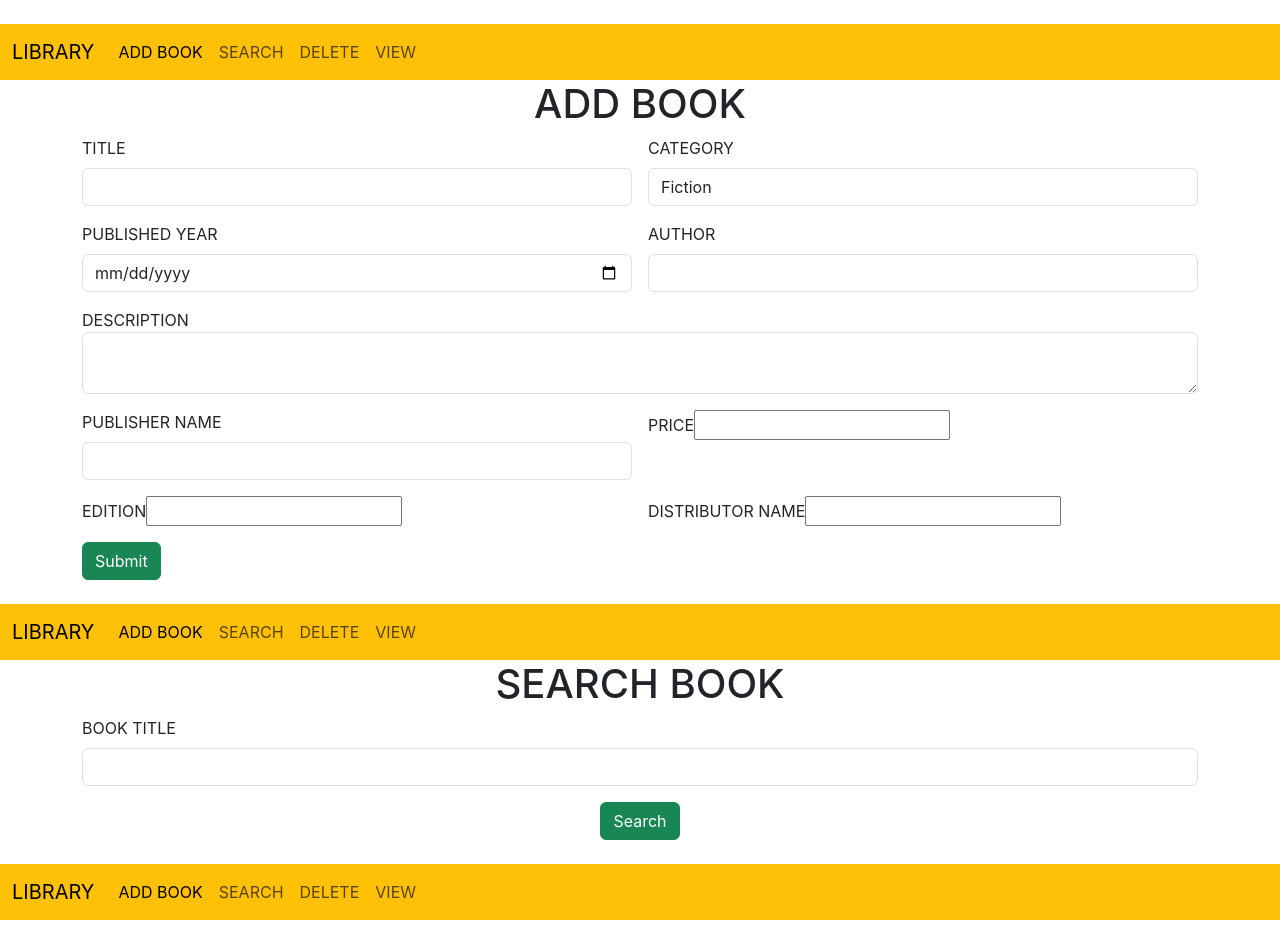
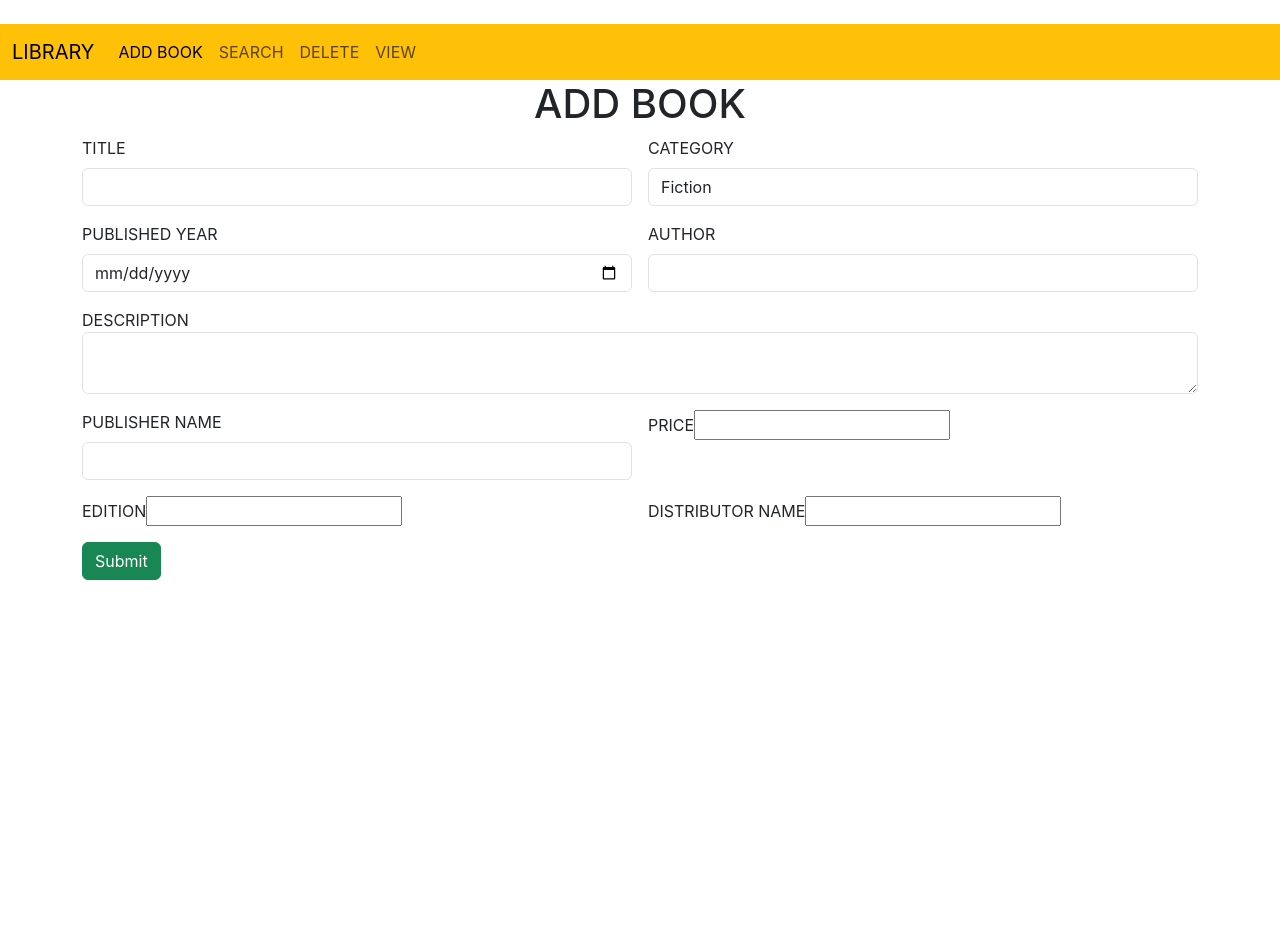
Before and after one commit to Stinamariya/bookapp-react, a React (Create React App) app: page / in a window 1280 px wide. Shown: the top 927 px of the page. After the commit the page ends 800 px from the top, so only its background shows below. Built offline with nearby package versions, Linux system fonts and the light colour scheme.

Commit message:
complete

```diff
--- a/package.json
+++ b/package.json
@@ -8,6 +8,7 @@
     "@testing-library/user-event": "^13.5.0",
     "react": "^18.3.1",
     "react-dom": "^18.3.1",
+    "react-router-dom": "^6.23.1",
     "react-scripts": "5.0.1",
     "web-vitals": "^2.1.4"
   },
--- a/src/App.js
+++ b/src/App.js
@@ -4,15 +4,18 @@
 import SearchBook from './components/SearchBook';
 import DeleteBook from './components/DeleteBook';
 import ViewBook from './components/ViewBook';
+import { BrowserRouter, Route, Routes } from 'react-router-dom';
 
 function App() {
   return (
-    <div>
-      <AddBook/>
-      <SearchBook/>
-      <DeleteBook/>
-      <ViewBook/>
-    </div>
+    <BrowserRouter>
+    <Routes>
+      <Route path='/' element={<AddBook/>}/>
+      <Route path='/search' element={<SearchBook/>}/>
+      <Route path='/delete' element={<DeleteBook/>}/>
+      <Route path='/view' element={<ViewBook/>}/>
+    </Routes>
+    </BrowserRouter>
   );
 }
 
--- a/src/components/NavBar.jsx
+++ b/src/components/NavBar.jsx
@@ -14,16 +14,16 @@
     <div class="collapse navbar-collapse" id="navbarNav">
       <ul class="navbar-nav">
         <li class="nav-item">
-          <a class="nav-link active" aria-current="page" href="#">ADD BOOK</a>
+          <a class="nav-link active" aria-current="page" href="/">ADD BOOK</a>
         </li>
         <li class="nav-item">
-          <a class="nav-link" href="#">SEARCH</a>
+          <a class="nav-link" href="/search">SEARCH</a>
         </li>
         <li class="nav-item">
-          <a class="nav-link" href="#">DELETE</a>
+          <a class="nav-link" href="/delete">DELETE</a>
         </li>
         <li class="nav-item">
-          <a class="nav-link " href="3">VIEW</a>
+          <a class="nav-link " href="/view">VIEW</a>
         </li>
       </ul>
       <br />
```
Also changed, not shown: 1 other file (tests, documents, lock files or other folders).
